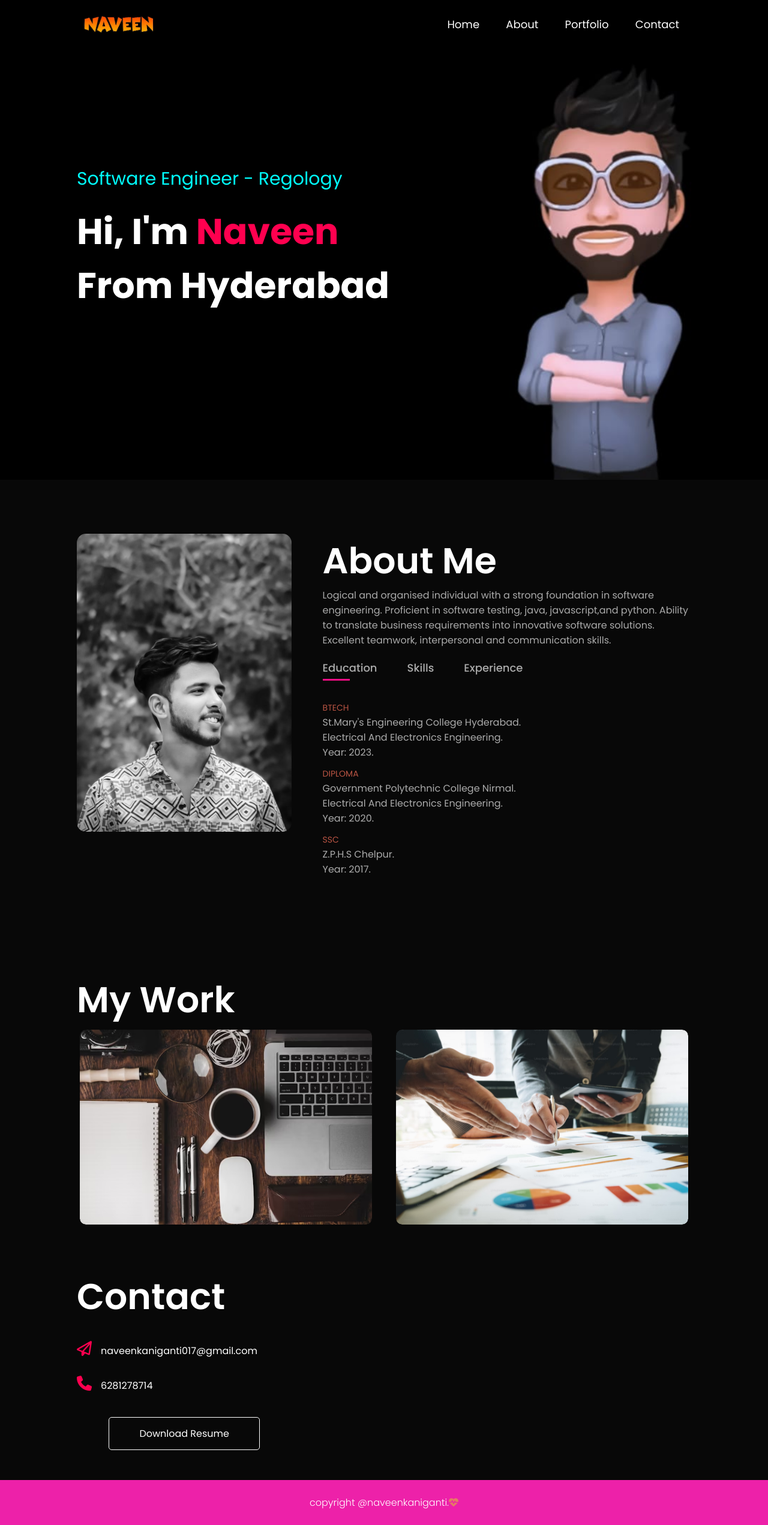
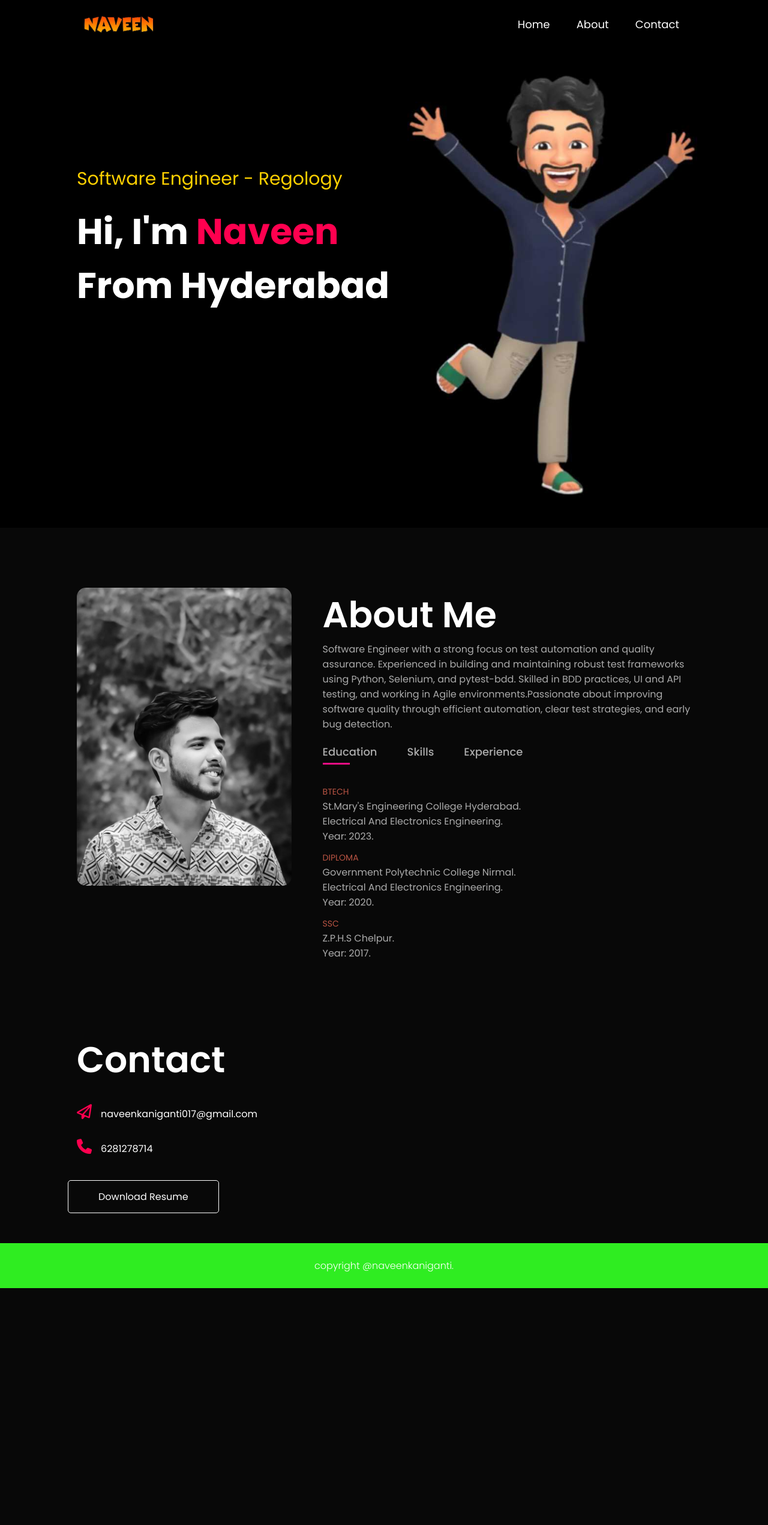
Before and after one commit to Naveen-017/portfolioWebsite, a plain HTML site: page index.html in a window 1280 px wide. Shown: the whole page at 60% size. After the commit the page ends 2148 px from the top, so only its background shows below. Drawn offline with Linux system fonts and the light colour scheme.

Commit message:
codeUpdated

```diff
--- a/index.html
+++ b/index.html
@@ -18,7 +18,7 @@
                 <ul id="sidemenu">
                     <li><a href="#header">Home</a></li>
                     <li><a href="#about">About</a></li>
-                    <li><a href="#portfolio">Portfolio</a></li>
+                    <!--<li><a href="#portfolio">Portfolio</a></li>-->
                     <li><a href="#contact">Contact</a></li>
                     <i class="fas fa-times" onclick="closemenu()"></i>
                 </ul>
@@ -42,9 +42,7 @@
                 </div>
                 <div class="about-col-2">
                     <h1 class="sub-title">About Me</h1>
-                    <p>Logical and organised individual with a strong foundation in software engineering. Proficient in software testing,
-                        java, javascript,and python. Ability to translate business requirements into innovative
-                        software solutions. Excellent teamwork, interpersonal and communication skills.
+                    <p>Software Engineer with a strong focus on test automation and quality assurance. Experienced in building and maintaining robust test frameworks using Python, Selenium, and pytest-bdd. Skilled in BDD practices, UI and API testing, and working in Agile environments.Passionate about improving software quality through efficient automation, clear test strategies, and early bug detection.
                     </p>
                     <div class="tab-titles">
                         <p class="tab-links active-link" onclick="opentab('education')">Education</p>
@@ -63,11 +61,12 @@
 
                     <div class="tab-contents " id="skills">
                         <ul>
-                             <li><span>Software Testing</span></li>
-                            <li><span>Java</span></li>
-                            <li><span>javascript </span></li>
-                            <li><span>Python</span></li>
-                            <li><span>Angular</span></li>
+                             <li><span>Python</span></li>
+                            <li><span>Selenium</span></li>
+                            <li><span>pytest-bdd</span></li>
+                            <li><span>API Testing</span></li>
+                            <li><span>Automation</span></li>
+                            <li><span>JavaScript</span></li>
                         </ul>
                     </div>
 
@@ -82,15 +81,6 @@
                                     style="text-decoration: none; color: #fff;">
                                     Certification: <i class="fa fa-external-link" aria-hidden="true"></i></a>
                             </li>
-
-                            <li><span>EDUBRIDGE | JAVA FULL-STACK </span><br>Completed a comprehensive
-                                Java Full Stack certification program from Edubridge, covering front-end and back-end
-                                technologies.<br><a
-                                    href="http://www.edubridgeindia.com/certificate-detail?enrollment_number=EBEON1023846370"
-                                    style="text-decoration: none; color: #fff;">
-                                    Certification: <i class="fa fa-external-link" aria-hidden="true"></i></a>
-                            </li>
-
                         </ul>
                     </div>
                 </div>
@@ -100,7 +90,7 @@
 
     <!----------Portfolio----------->
 
-    <div id="portfolio">
+    <!-- <div id="portfolio">
         <div class="container">
             <h1 class="sub-title">My Work</h1>
             <div class="work-list">
@@ -121,7 +111,7 @@
                 </div>
             </div>
         </div>
-    </div>
+    </div> -->
 
     <!-------------Contact---------->
 
@@ -137,7 +127,7 @@
             </div>
         </div>
         <div class="copyright">
-            <p >copyright @naveenkaniganti.<i class="fa-solid fa-heart-pulse fa-beat-fade"></i></p>
+            <p >copyright @naveenkaniganti.</i></p>
         </div>
 
         <script>
--- a/style.css
+++ b/style.css
@@ -19,8 +19,8 @@ body {
 
 #header {
     width: 100%;
-    height: 100vh;
-    background-image: url(images/background.jpg);
+    height: 110vh;
+    background-image: url(images/windowsBackground.jpg);
     background-size: cover;
     background-position: center;
 }
@@ -81,7 +81,7 @@ nav ul li a:hover::after {
 }
 
 .header-text p span {
-    color: aqua;
+    color: rgb(255, 208, 0);
 }
 
 .header-text h1 span {
@@ -90,7 +90,7 @@ nav ul li a:hover::after {
 
 /*------------About----------*/
 #about {
-    padding: 80px 0;
+    padding: 90px 0;
     color: #ababab;
 }
 
@@ -264,17 +264,18 @@ nav ul li a:hover::after {
     padding: 14px 50px;
     color: #fff;
     transform: background 0.7s;
+    margin-left: -15px;
 }
 
 .btn:hover {
-    background: hsl(127, 97%, 46%);
+    background: hsl(212, 97%, 36%);
 }
 
 .copyright {
     width: 100%;
     text-align: center;
     padding: 25px 0;
-    background: #ed21a9;
+    background: #2fed21;
     font-weight: 300;
 }
 
@@ -288,16 +289,18 @@ nav .fas {
     display: none;
 }
 
-@media only screen and (max-width: 500px) {
+@media only screen and (max-width: 600px) {
     #header {
-        background-image: url(images/phone-background.jpg);
+        background-image: url(images/phoneBackground.jpg);
         background-position: center;
 
     }
 
     .header-text {
-        margin-top: 100%;
+        margin-top: 65%;
         font-size: 16px;
+        background-color: rgba(0,0,0,0.5);
+
     }
 
     .header-text h1 {
```
Also changed, not shown: images/background.jpg (deleted), images/phone-background.jpg (deleted), images/phoneBackground.jpg (added), images/windowsBackground.jpg (added).
